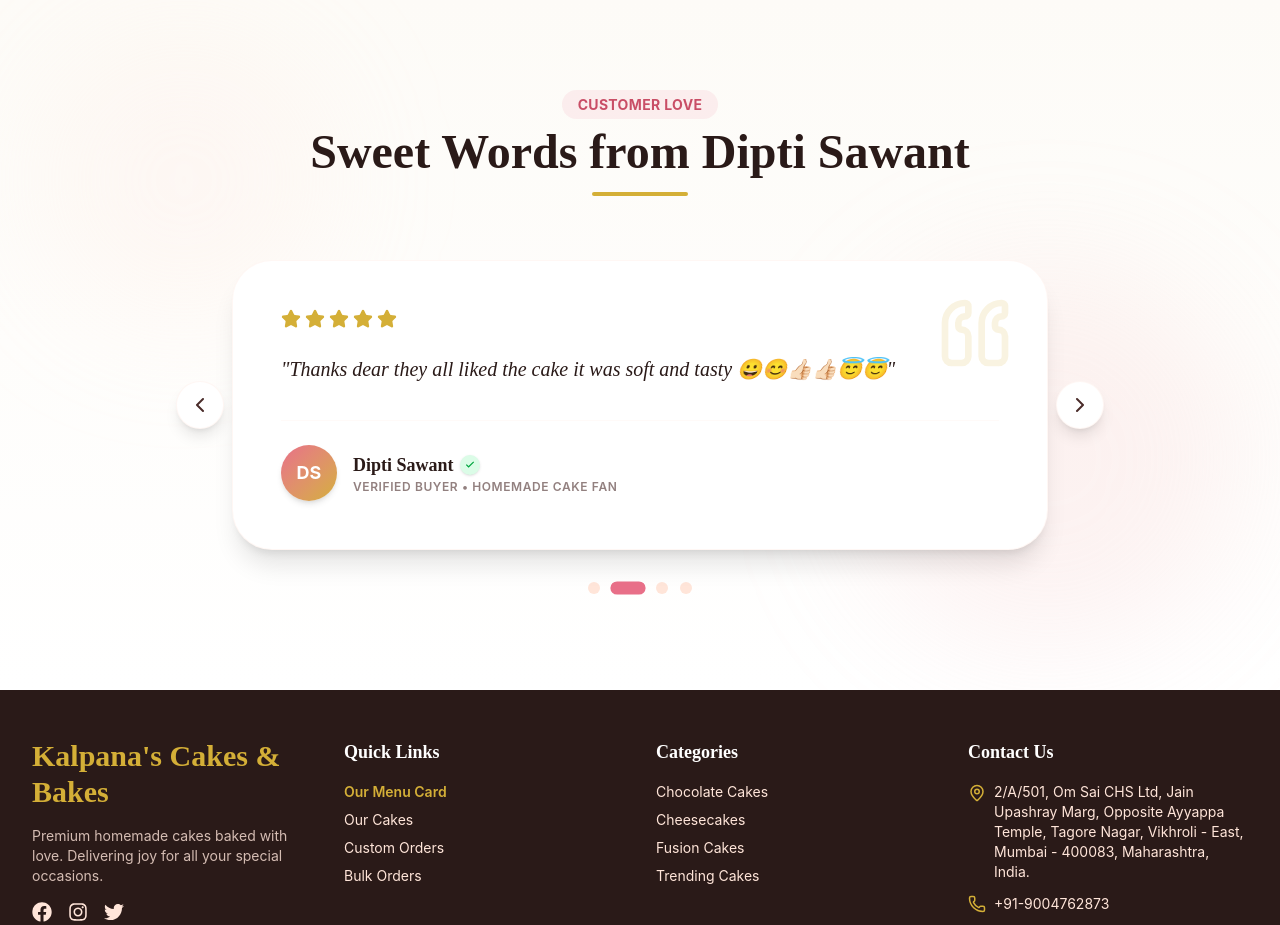
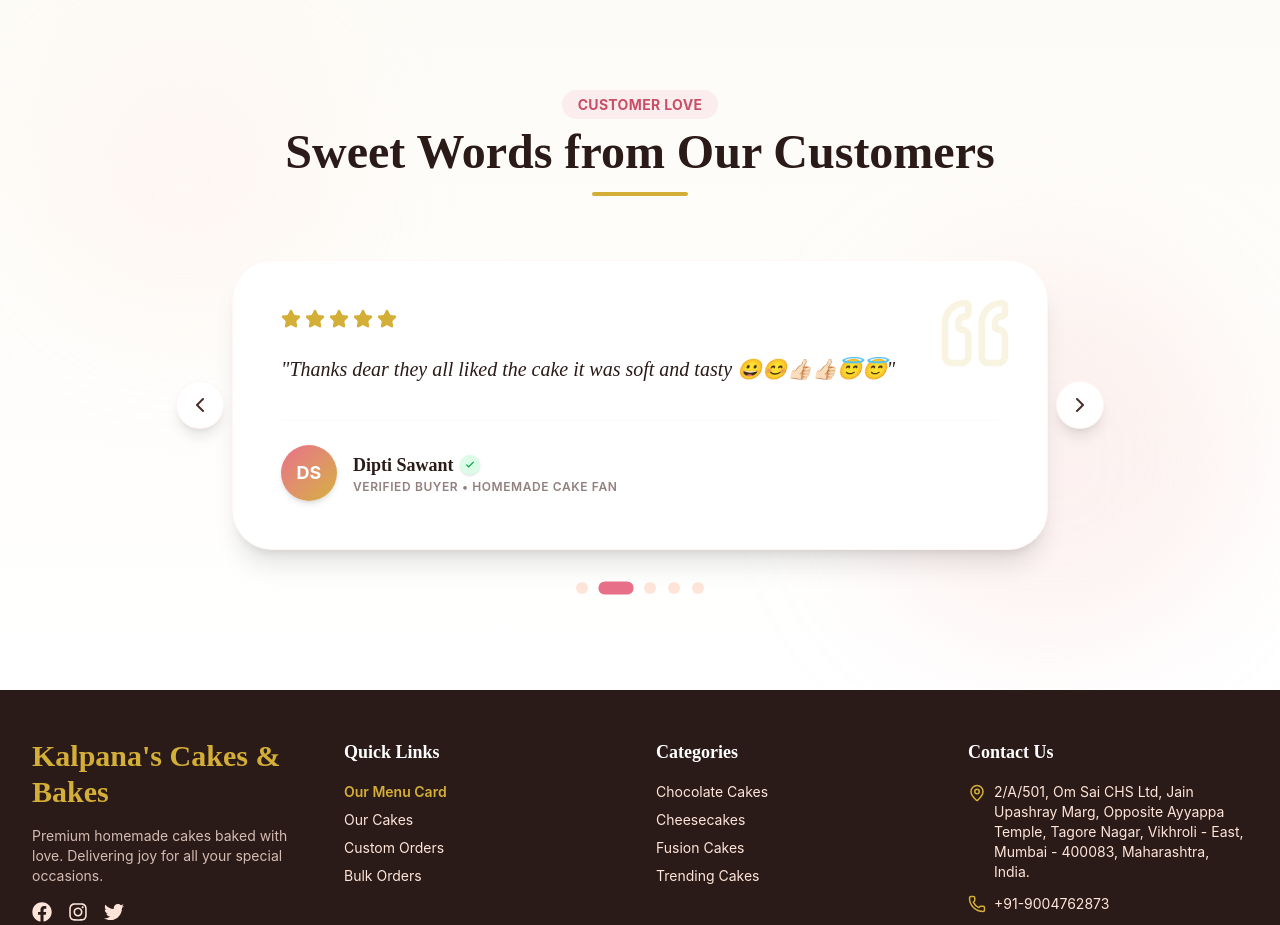
Before and after one commit to kalpanascakesandbakes-tech/kalpanascakesandbakes, a React (Vite) app: page / in a window 1280 px wide. Shown: the part 4680-5605 px from the top of the page. Built offline with nearby package versions, Linux system fonts and the light colour scheme; no server answers.

Commit message:
Add customer review by Bindu Tiwari and make testimonial card dynamic

```diff
--- a/src/pages/Home.jsx
+++ b/src/pages/Home.jsx
@@ -28,19 +28,28 @@ const heroSlides = [
 
 const reviews = [
   {
+    name: 'Dipti Sawant',
     review: 'Thank you from the bottom if my heart you nade our morning very sweet and happy on this special day.the cake tastes very yummy 😋 and quantity is too good 👍 next birthday cake 🎂 order coming December with you only😊😇😘 cake decorations #@ ⭐⭐⭐⭐⭐.👍🏻✌🏻',
     rating: 5
   },
   {
+    name: 'Dipti Sawant',
     review: 'Thanks dear they all liked the cake it was soft and tasty 😀😊👍🏻👍🏻😇😇',
     rating: 5
   },
   {
+    name: 'Dipti Sawant',
     review: 'Too much Lovely 😍 dear OSM my friend and her hubby and everyone enjoyed it very tasty and delicious and superb looking cake👍🏻👍🏻👍🏻👍🏻👍🏻',
     rating: 5
   },
   {
+    name: 'Dipti Sawant',
     review: 'Both cakes very very nice and yummy all of us enjoyed its suoer delicious and truly amazing 10/10 for both these cakes 👆🏻👌🏻👌🏻❤️🌹🌹🌹🌹🌹 special thank you for the cat cake😇😊😄💓💓',
+    rating: 5
+  },
+  {
+    name: 'Bindu Tiwari',
+    review: 'Cake bahut tasty tha Sabko bahut pasand🎂🎂 aaya 👌👌👌😋😋😍😍',
     rating: 5
   }
 ];
@@ -439,7 +448,7 @@ const Home = () => {
               Customer Love
             </span>
             <h2 className="text-4xl md:text-5xl font-serif font-bold text-bakery-darkBrown mt-3 mb-4">
-              Sweet Words from Dipti Sawant
+              Sweet Words from Our Customers
             </h2>
             <div className="w-24 h-1 bg-bakery-gold mx-auto rounded-full"></div>
           </motion.div>
@@ -498,12 +507,12 @@ const Home = () => {
                   <div className="flex flex-col md:flex-row items-center gap-4 border-t border-bakery-peach/20 pt-6">
                     {/* Avatar Circle */}
                     <div className="w-12 h-12 md:w-14 md:h-14 rounded-full bg-gradient-to-br from-bakery-pink-vibrant to-bakery-gold text-white font-bold text-lg flex items-center justify-center shadow-md select-none">
-                      DS
+                      {reviews[currentReview].name.split(' ').map(n => n[0]).join('').toUpperCase()}
                     </div>
                     {/* User Info */}
                     <div className="text-center md:text-left">
                       <h4 className="font-bold text-bakery-darkBrown text-base md:text-lg flex items-center gap-1.5 justify-center md:justify-start">
-                        Dipti Sawant
+                        {reviews[currentReview].name}
                         {/* Gold checkmark verified badge */}
                         <span className="inline-flex items-center justify-center w-5 h-5 rounded-full bg-green-100 text-green-600 shadow-sm" title="Verified Customer">
                           <svg className="w-3 h-3 fill-current" viewBox="0 0 20 20">
```
